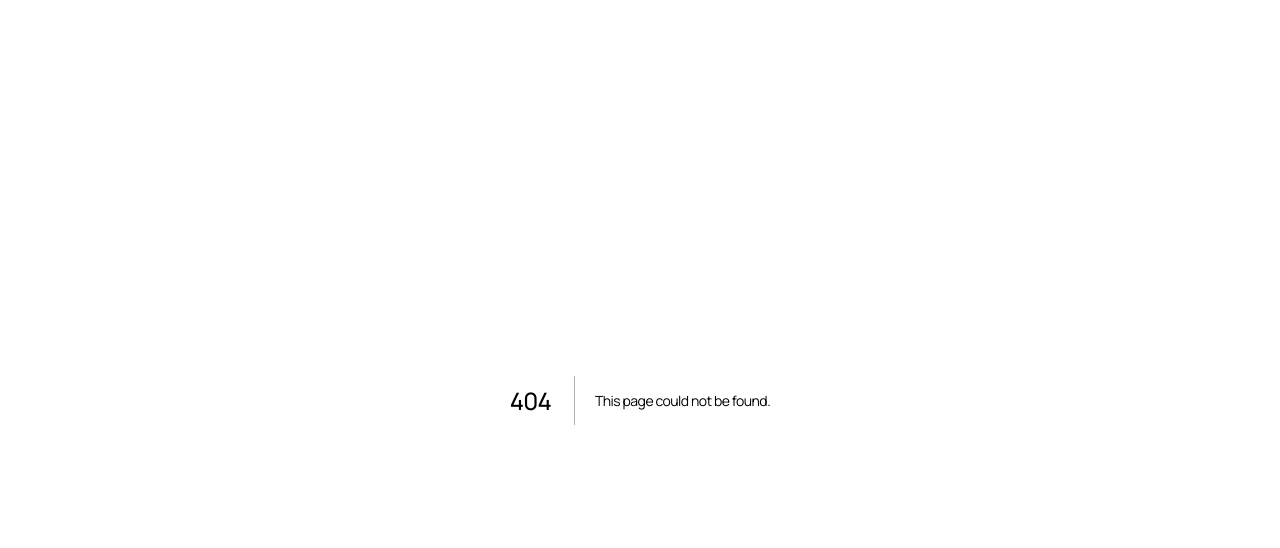
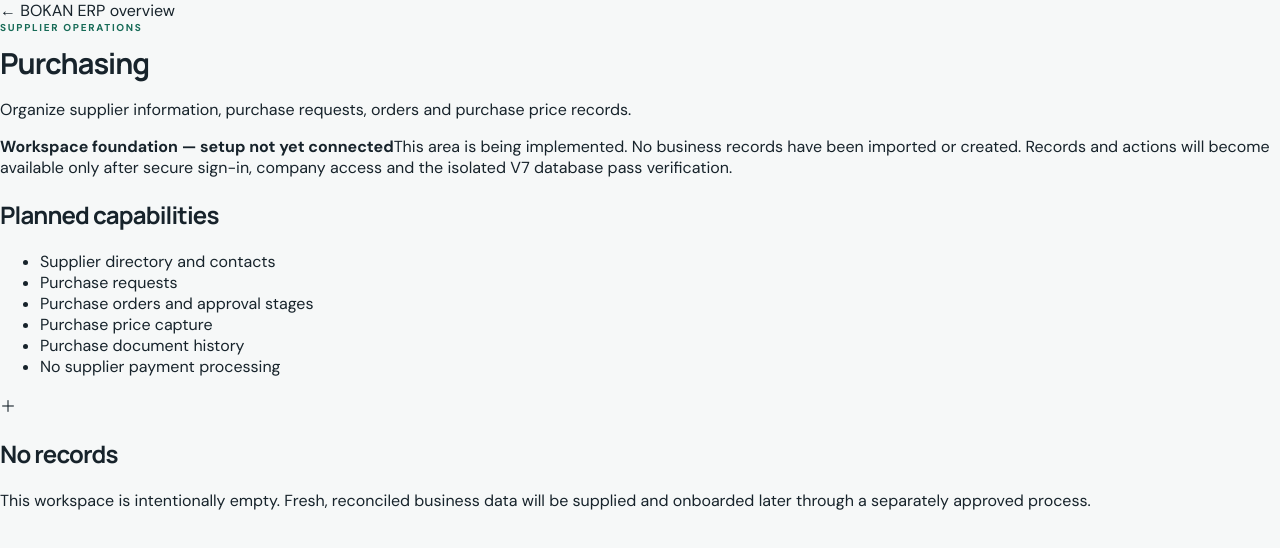
Before and after one commit to bokanplc/prime-erp, a Next.js app: page /purchasing in a window 1280 px wide. Before the commit this address had no page. Shown: the top 548 px of the page. Built offline with nearby package versions, Linux system fonts and the light colour scheme.

Commit message:
feat(v7): add empty operational workspace foundations

```diff
--- /dev/null
+++ b/src/app/purchasing/page.tsx
@@ -0,0 +1,5 @@
+import { WorkspacePage } from "@/components/workspace-page";
+
+export default function PurchasingPage() {
+  return <WorkspacePage eyebrow="Supplier operations" title="Purchasing" description="Organize supplier information, purchase requests, orders and purchase price records." capabilities={["Supplier directory and contacts","Purchase requests","Purchase orders and approval stages","Purchase price capture","Purchase document history","No supplier payment processing"]} />;
+}
```
